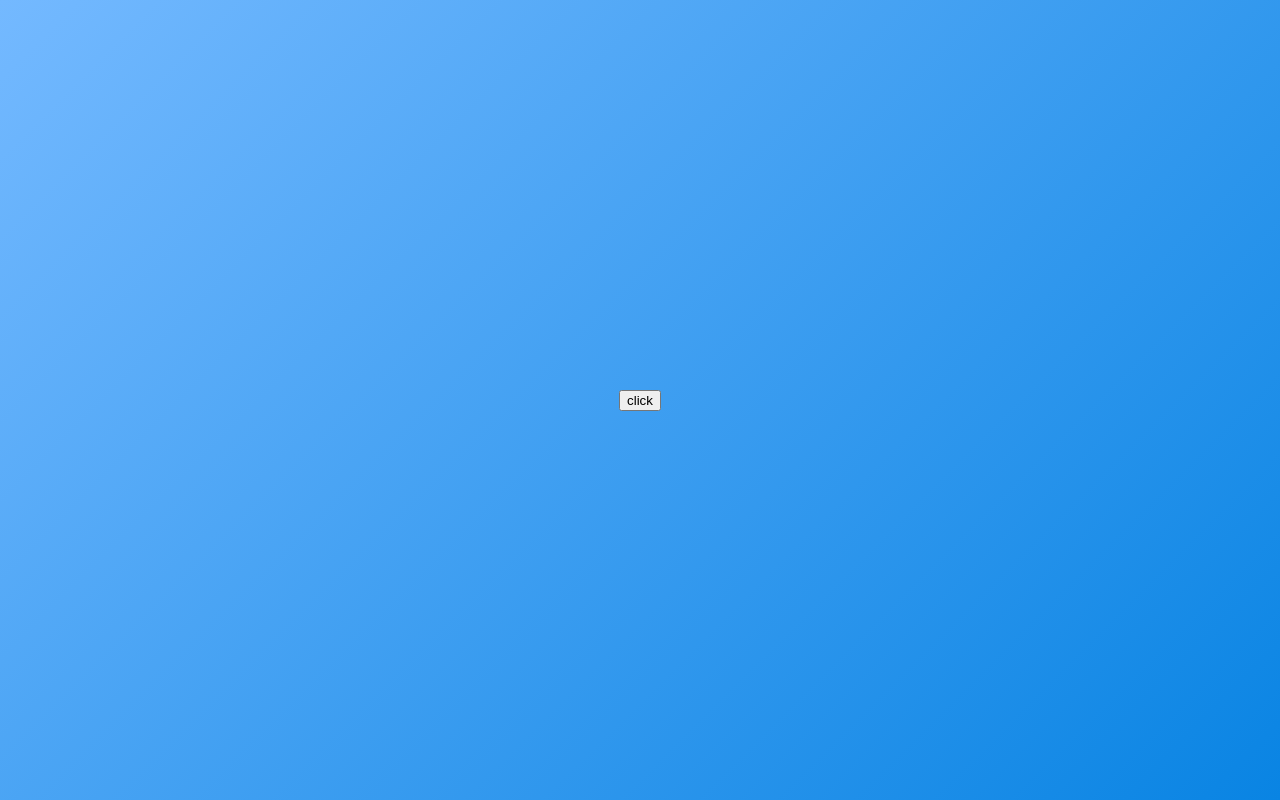
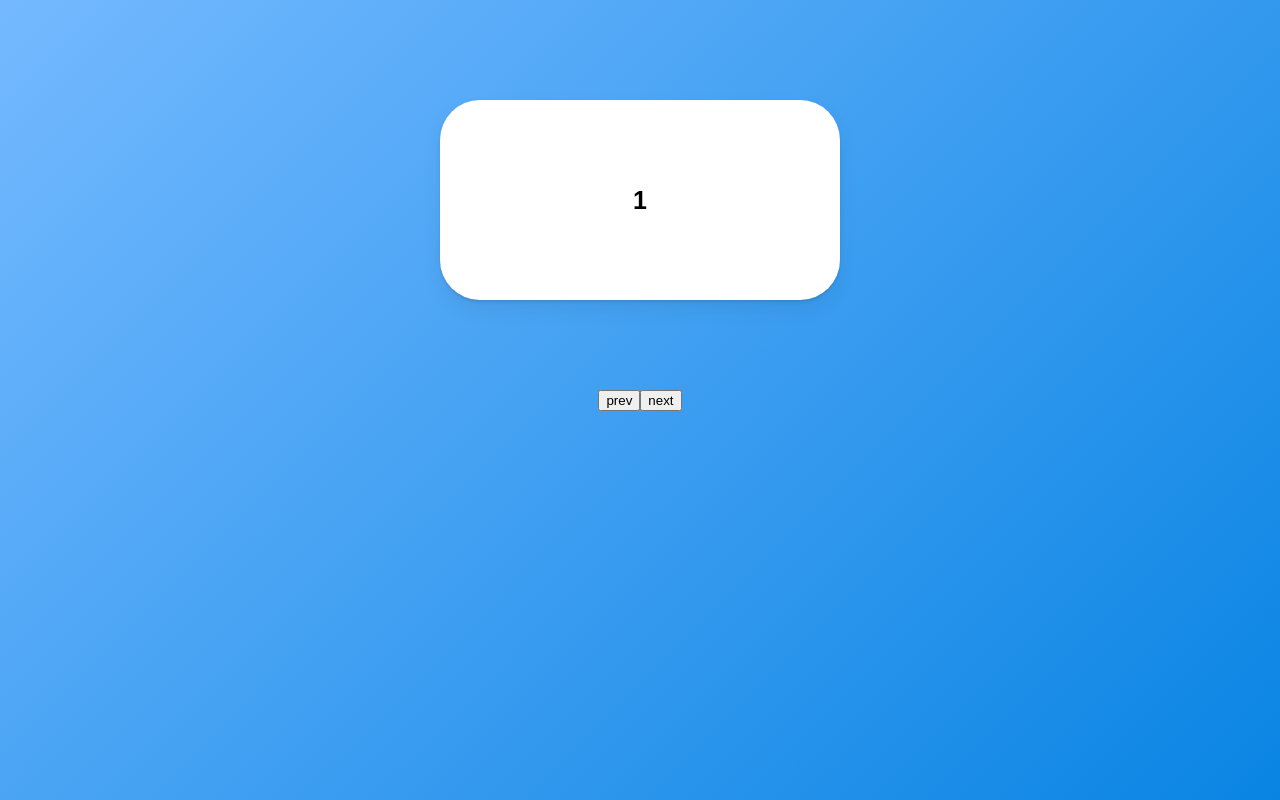
Before and after one commit to RanungPark/study-react, a React (Create React App) app in the folder animation/: page / in a window 1280 px wide. Built offline with nearby package versions, Linux system fonts and the light colour scheme.

Commit message:
커스텀을 통해 상황에 따른 애니메이션

```diff
--- a/animation/src/App.tsx
+++ b/animation/src/App.tsx
@@ -19,6 +19,11 @@ const Box = styled(motion.div)`
   position: absolute;
   top: 100px;
   box-shadow: 0 2px 3px rgba(0, 0, 0, 0.1), 0 10px 20px rgba(0, 0, 0, 0.06);
+  display: flex;
+  justify-content: center;
+  align-items: center;
+  font-size: 25px;
+  font-weight: bold;
 `
 
 const Circle = styled(motion.div)`
@@ -51,41 +56,59 @@ const svg = {
 }
 
 const boxVariants = {
-  initial: {
+  initial:(isBack : boolean) => ({
+    x: isBack ? -500 : 500,
     opacity: 0,
     scale: 0,
-  },
+  }),
   animate: {
+    x:0,
     opacity: 1,
     scale: 1,
-    rotateZ: 360,
+    transition: {
+      duration: 0.3,
+    }
   },
-  exit: {
-    y: 100,
+  exit:(isBack : boolean) => ({
+    x: isBack ? 500 : -500,
     scale: 0,
     opacity: 0,
-  }
+    transition: {
+      duration: 0.3,
+    }
+  })
 }
 
 const App = () => {
-  const [showing, setShowing] = useState(false);
+  const [index, setIndex] = useState(1);
+  const [isBack, setIsBack] = useState(false);
 
-  const onToggle = () => {
-    setShowing(prev => !prev)
+  const onNext = () => {
+    setIsBack(false)
+    setIndex(prev => prev === 10 ? 10 : prev + 1)
+  }
+
+  const onPrev = () => {
+    setIsBack(true)
+    setIndex(prev => prev === 1 ? 1 : prev - 1)
   }
 
   return (
     <Wrapper>
-      <button onClick={onToggle}>click</button>
-      <AnimatePresence>
-        {showing ?
+      <AnimatePresence custom={isBack}>
         <Box
+          custom={isBack}
           variants={boxVariants}
           initial='initial'
           animate='animate'
           exit='exit'
-        /> : null}
+          key={index}
+        >
+          {index}
+        </Box>
       </AnimatePresence>
+      <button onClick={onPrev}>prev</button>
+      <button onClick={onNext}>next</button>
     </Wrapper>
   );
 };
```
